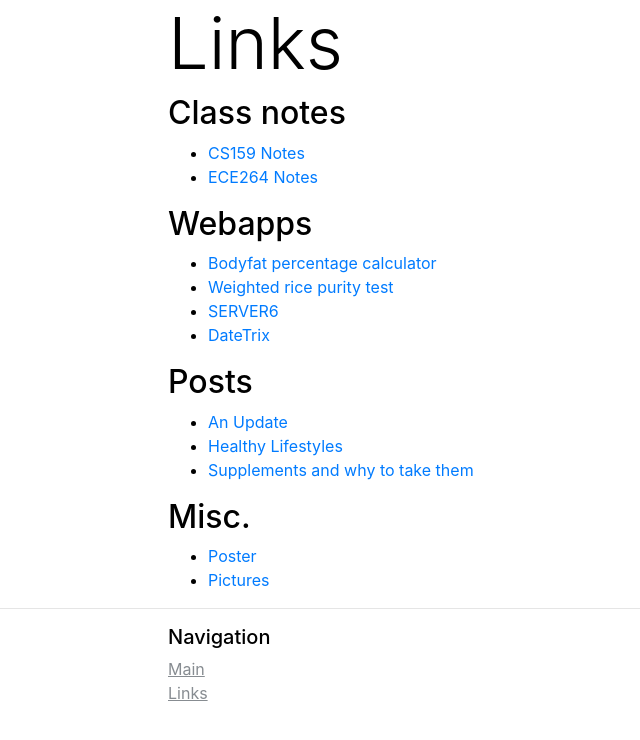
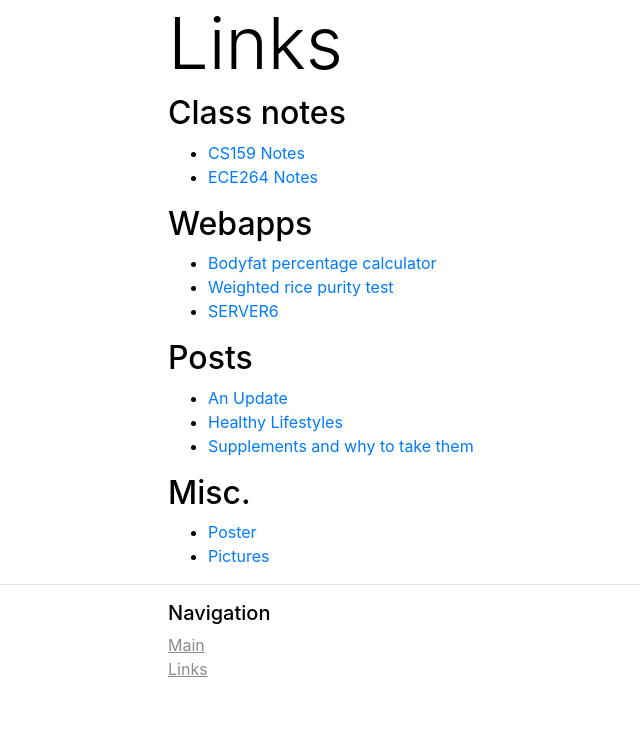
Before and after one commit to theochiu/theochiu.github.io, a Jekyll site: the page links/index.html, which Jekyll copies as it is, in a window 1280 px wide. Shown: the top 740 px of the page, without its empty margins (7-647 px from the left). Built offline with Jekyll 4.4.1, drawn with Linux system fonts in a browser that asks for light colours.

Commit message:
remove datetrix from links

```diff
--- a/links/index.html
+++ b/links/index.html
@@ -38,9 +38,9 @@
 					<a href="../server/" target="_blank">SERVER6</a>
 				</li>
 
-				<li class="">
+				<!-- <li class="">
 					<a href="../datetrix/" target="_blank">DateTrix</a>
-				</li>
+				</li> -->
 			</ul>
 
 			<h2>Posts</h2>
```
